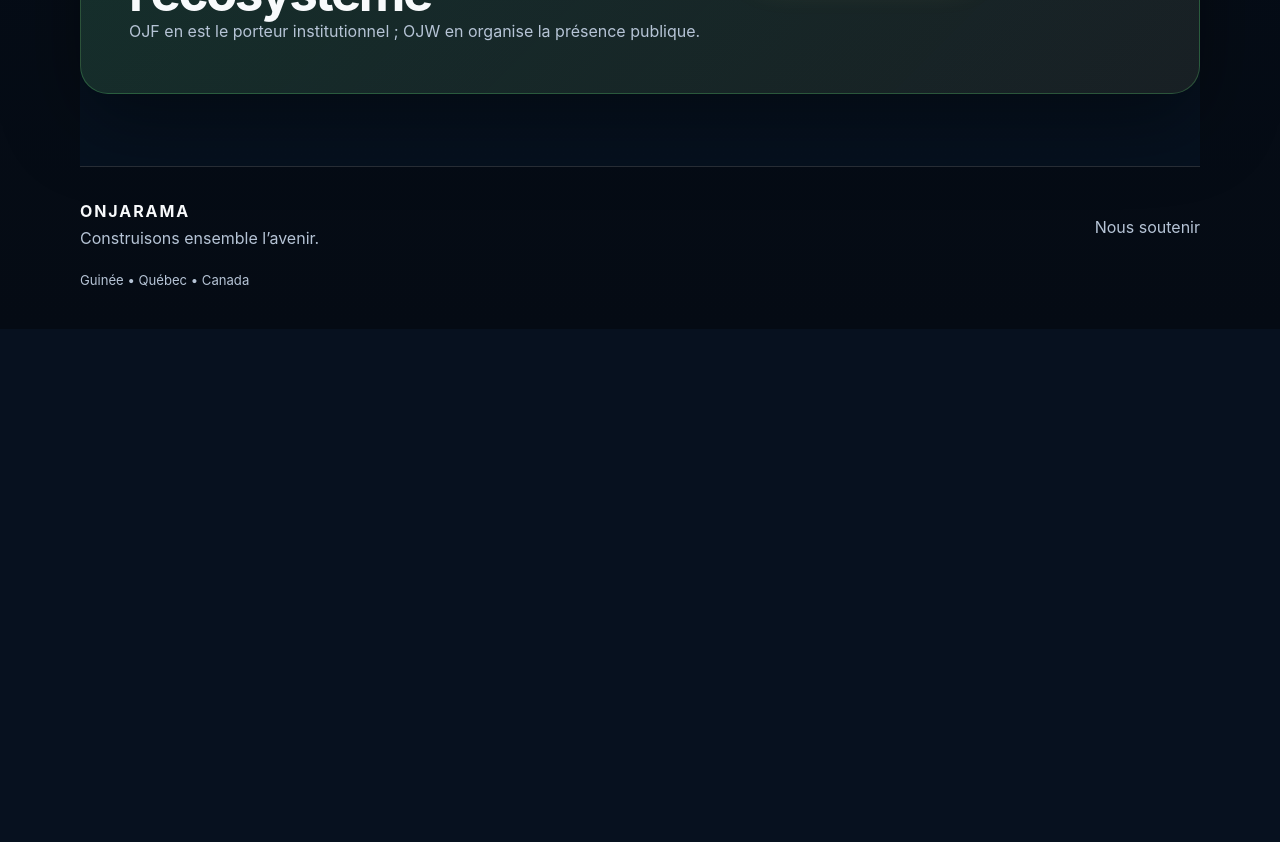
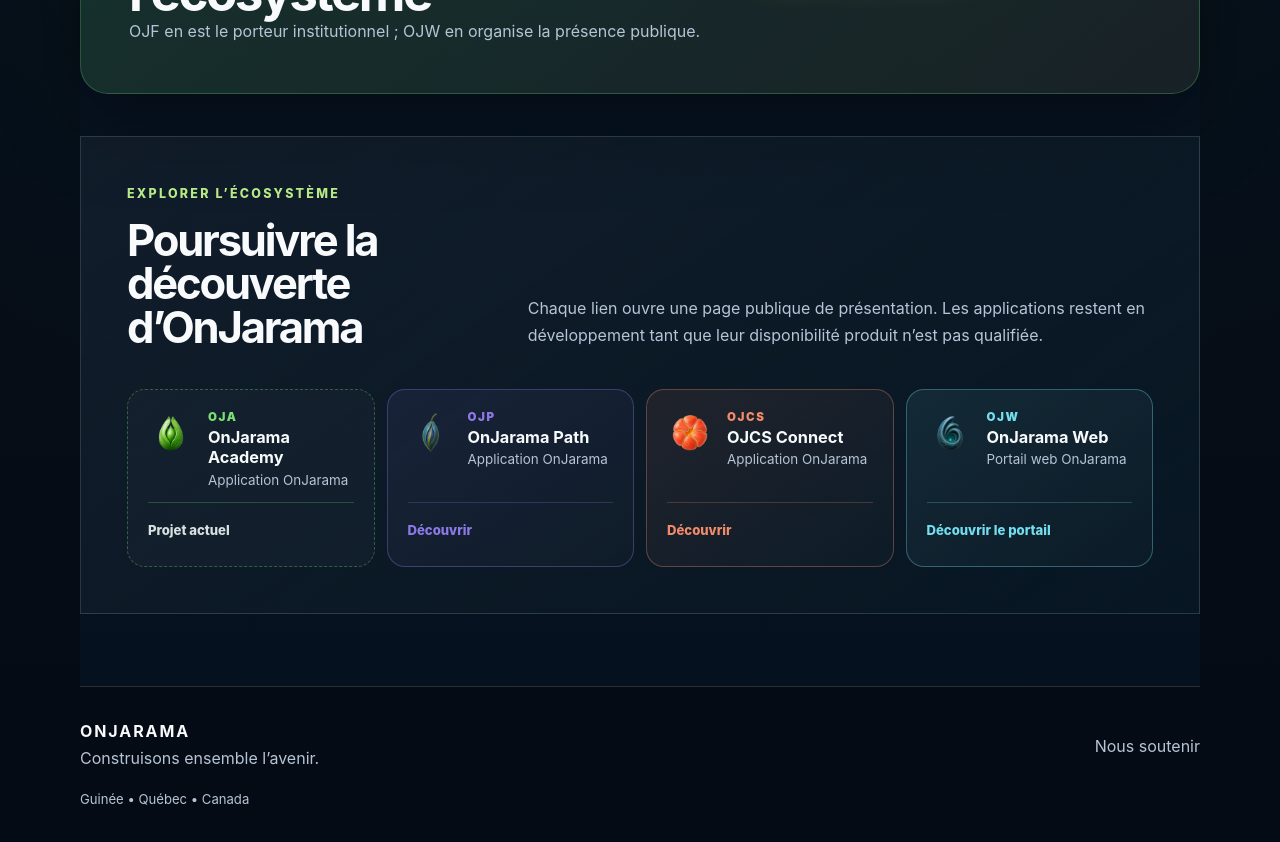
Before and after one commit to salomondiallo/OnJarama-Web, a React (Vite) app: page /oja in a window 1280 px wide. Shown: the part 4720-5562 px from the top of the page. Before the commit the page ends 5049 px from the top, so only its background shows below. Built offline with nearby package versions, Linux system fonts and the light colour scheme.

Commit message:
feat(web): add shared public project explorer

```diff
--- a/package.json
+++ b/package.json
@@ -16,6 +16,7 @@
     "test:ojw:public-pages-05-a2-c": "node scripts/architecture/ojw-public-pages-05-a2-c-ojp-showcase.test.mjs",
     "test:ojw:public-pages-05-a2-d": "node scripts/architecture/ojw-public-pages-05-a2-d-ojcs-showcase.test.mjs",
     "test:ojw:public-pages-05-a2-e": "node scripts/architecture/ojw-public-pages-05-a2-e-cross-showcase-qualification.test.mjs",
+    "test:ojw:public-pages-05-a3-a": "node scripts/architecture/ojw-public-pages-05-a3-a-cross-navigation.test.mjs",
     "test:ojw:ecosystem-02-e3": "node scripts/architecture/ojw-ecosystem-02-e3-ojcs-public-page.test.mjs",
     "test:ojw:ecosystem-02-d3": "node scripts/architecture/ojw-ecosystem-02-d3-ojp-public-page.test.mjs",
     "test:ojw:ecosystem-02-c3": "node scripts/architecture/ojw-ecosystem-02-c3-oja-public-page.test.mjs",
--- /dev/null
+++ b/src/components/PublicProjectExplorer.tsx
@@ -0,0 +1,56 @@
+import { Link } from "react-router-dom";
+import { publicPageEntities } from "../data/ecosystem";
+
+type PublicProjectExplorerProps = {
+  currentProject: "OJA" | "OJP" | "OJCS";
+};
+
+const publicNatureLabel = {
+  APPLICATION: "Application OnJarama",
+  WEB_PORTAL: "Portail web OnJarama",
+} as const;
+
+const publicProjects = publicPageEntities.filter(
+  (entity) => entity.entityType === "APPLICATION" || entity.entityType === "WEB_PORTAL",
+);
+
+export function PublicProjectExplorer({ currentProject }: PublicProjectExplorerProps) {
+  return (
+    <section className="public-project-explorer" aria-labelledby="public-project-explorer-title">
+      <div className="public-project-explorer__heading">
+        <p className="section-kicker">Explorer l’écosystème</p>
+        <h2 id="public-project-explorer-title">Poursuivre la découverte d’OnJarama</h2>
+        <p>Chaque lien ouvre une page publique de présentation. Les applications restent en développement tant que leur disponibilité produit n’est pas qualifiée.</p>
+      </div>
+
+      <div className="public-project-explorer__grid">
+        {publicProjects.map((project) => {
+          const isCurrent = project.acronym === currentProject;
+          const content = (
+            <>
+              <img src={project.emblem} alt="" aria-hidden="true" />
+              <span className="public-project-explorer__identity">
+                <span className="public-project-explorer__acronym">{project.acronym}</span>
+                <strong>{project.name}</strong>
+                <span>{publicNatureLabel[project.entityType]}</span>
+              </span>
+              <span className="public-project-explorer__action">
+                {isCurrent ? "Projet actuel" : project.entityType === "WEB_PORTAL" ? "Découvrir le portail" : "Découvrir"}
+              </span>
+            </>
+          );
+
+          return isCurrent ? (
+            <article className="public-project-explorer__item is-current" data-accent={project.acronym.toLowerCase()} aria-current="page" key={project.id}>
+              {content}
+            </article>
+          ) : (
+            <Link className="public-project-explorer__item" data-accent={project.acronym.toLowerCase()} to={project.publicPagePath} key={project.id}>
+              {content}
+            </Link>
+          );
+        })}
+      </div>
+    </section>
+  );
+}
--- a/src/pages/OJAPage.tsx
+++ b/src/pages/OJAPage.tsx
@@ -1,4 +1,5 @@
 import { ProjectHero } from "../components/ProjectHero";
+import { PublicProjectExplorer } from "../components/PublicProjectExplorer";
 import { ProjectStatus } from "../components/ProjectStatus";
 import { ojaProject } from "../data/projects";
 import { usePageMetadata } from "../hooks/usePageMetadata";
@@ -87,6 +88,8 @@
             <a className="button button-secondary" href={ojaProject.secondaryAction.href}>{ojaProject.secondaryAction.label}</a>
           </div>
         </section>
+
+        <PublicProjectExplorer currentProject="OJA" />
       </div>
     </PublicProjectLayout>
   );
--- a/src/pages/OJCSPage.tsx
+++ b/src/pages/OJCSPage.tsx
@@ -1,4 +1,5 @@
 import { ProjectHero } from "../components/ProjectHero";
+import { PublicProjectExplorer } from "../components/PublicProjectExplorer";
 import { ojcsProject } from "../data/projects";
 import { usePageMetadata } from "../hooks/usePageMetadata";
 import { PublicProjectLayout } from "../layouts/PublicProjectLayout";
@@ -15,5 +16,6 @@
     <section className="ojcs-territory" aria-labelledby="ojcs-geography"><div><p className="section-kicker">Guinée et diaspora</p><h2 id="ojcs-geography">La Guinée comme ancrage, la diaspora comme lien</h2><p>{ojcsProject.geography}</p></div><div className="ojcs-trust"><p className="section-kicker">Confiance</p><h3>Qualifier avant d’affirmer</h3><p>{ojcsProject.trustPrinciple}</p></div></section>
     <section className="project-section ojcs-section ojcs-trajectory" aria-labelledby="ojcs-roadmap"><div><p className="section-kicker">Trajectoire OJCS</p><h2 id="ojcs-roadmap">Étendre les connexions avec maîtrise</h2><p>{ojcsProject.vision}</p></div><ol>{ojcsProject.roadmap.map((x,i)=><li key={x.label}><span aria-hidden="true">0{i+1}</span><h3>{x.label}</h3><p>{x.description}</p></li>)}</ol></section>
     <section className="project-final-cta ojcs-final-cta" aria-labelledby="ojcs-cta"><div><p className="section-kicker">Dans OnJarama</p><h2 id="ojcs-cta">Une application en construction, reliée à un écosystème public</h2><p>OJW présente le projet ; OJF en porte le cadre institutionnel. OJCS reste une application en développement, sans service public ouvert.</p></div><div className="project-final-cta__actions"><a className="button button-primary" href={ojcsProject.primaryAction.href}>{ojcsProject.primaryAction.label}</a><a className="button button-secondary" href={ojcsProject.secondaryAction.href}>{ojcsProject.secondaryAction.label}</a></div></section>
+    <PublicProjectExplorer currentProject="OJCS" />
   </div></PublicProjectLayout>;
 }
--- a/src/pages/OJPPage.tsx
+++ b/src/pages/OJPPage.tsx
@@ -1,4 +1,5 @@
 import { ProjectHero } from "../components/ProjectHero";
+import { PublicProjectExplorer } from "../components/PublicProjectExplorer";
 import { ProjectStatus } from "../components/ProjectStatus";
 import { ojpProject } from "../data/projects";
 import { usePageMetadata } from "../hooks/usePageMetadata";
@@ -76,6 +77,8 @@
             <a className="button button-secondary" href={ojpProject.secondaryAction.href}>{ojpProject.secondaryAction.label}</a>
           </div>
         </section>
+
+        <PublicProjectExplorer currentProject="OJP" />
       </div>
     </PublicProjectLayout>
   );
--- a/src/styles/project-pages.css
+++ b/src/styles/project-pages.css
@@ -469,3 +469,62 @@
 @media(max-width:900px){.ojw-destinations__grid{grid-template-columns:1fr 1fr}.ojw-destinations__grid a:last-child{grid-column:1/-1}.ojw-foundation{grid-template-columns:1fr}}
 @media(max-width:620px){.ojw-presence__facts,.ojw-map__grid,.ojw-destinations__grid{grid-template-columns:1fr}.ojw-destinations__grid a,.ojw-destinations__grid a:last-child{grid-column:auto;min-height:0}.ojw-foundation{border-left-width:3px}}
 @media(prefers-reduced-motion:reduce){.ojw-destinations__grid a:hover,.ojw-destinations__grid a:focus-visible{transform:none}}
+
+.public-project-explorer {
+  margin-top: clamp(24px, 4vw, 42px);
+  border: 1px solid rgba(214, 224, 225, .16);
+  border-radius: var(--oj-radius-lg);
+  padding: clamp(28px, 4vw, 46px);
+  background: linear-gradient(145deg, rgba(255, 255, 255, .045), rgba(7, 23, 35, .9));
+}
+.public-project-explorer__heading { display: grid; grid-template-columns: minmax(230px, .7fr) minmax(0, 1.3fr); column-gap: clamp(28px, 5vw, 72px); align-items: end; }
+.public-project-explorer__heading .section-kicker { grid-column: 1 / -1; }
+.public-project-explorer__heading h2 { max-width: 13ch; margin-bottom: 0; font-size: clamp(1.9rem, 3.4vw, 3rem); }
+.public-project-explorer__heading > p:last-child { max-width: 62ch; margin: 0; color: var(--oj-muted); line-height: 1.7; }
+.public-project-explorer__grid { display: grid; grid-template-columns: repeat(4, minmax(0, 1fr)); gap: 12px; margin-top: clamp(26px, 4vw, 40px); }
+.public-project-explorer__item {
+  --explorer-accent: #73deef;
+  display: grid;
+  grid-template-columns: 46px minmax(0, 1fr);
+  grid-template-rows: 1fr auto;
+  gap: 12px 14px;
+  min-width: 0;
+  min-height: 170px;
+  border: 1px solid color-mix(in srgb, var(--explorer-accent) 34%, transparent);
+  border-radius: var(--oj-radius-md);
+  padding: 20px;
+  color: inherit;
+  background: linear-gradient(145deg, color-mix(in srgb, var(--explorer-accent) 9%, transparent), rgba(255, 255, 255, .018));
+  text-decoration: none;
+  transition: border-color .2s ease, background-color .2s ease, transform .2s ease;
+}
+.public-project-explorer__item[data-accent="oja"] { --explorer-accent: #79df73; }
+.public-project-explorer__item[data-accent="ojp"] { --explorer-accent: #8d7ae8; }
+.public-project-explorer__item[data-accent="ojcs"] { --explorer-accent: #f18b6b; }
+.public-project-explorer__item[data-accent="ojw"] { --explorer-accent: #73deef; }
+.public-project-explorer__item img { width: 46px; height: 46px; object-fit: contain; }
+.public-project-explorer__identity { display: grid; align-content: start; gap: 3px; min-width: 0; }
+.public-project-explorer__acronym { color: var(--explorer-accent); font-size: .72rem; font-weight: 900; letter-spacing: .14em; }
+.public-project-explorer__identity strong { color: #f7fafb; font-size: 1.02rem; line-height: 1.25; }
+.public-project-explorer__identity > span:last-child { color: var(--oj-muted); font-size: .84rem; line-height: 1.4; }
+.public-project-explorer__action { grid-column: 1 / -1; align-self: end; min-height: 44px; display: flex; align-items: center; border-top: 1px solid color-mix(in srgb, var(--explorer-accent) 24%, transparent); padding-top: 12px; color: var(--explorer-accent); font-size: .82rem; font-weight: 850; }
+.public-project-explorer__item.is-current { border-style: dashed; background: rgba(255, 255, 255, .025); }
+.public-project-explorer__item.is-current .public-project-explorer__action { color: #d8e0e2; }
+.public-project-explorer__item:not(.is-current):hover,
+.public-project-explorer__item:not(.is-current):focus-visible { border-color: var(--explorer-accent); outline: 3px solid color-mix(in srgb, var(--explorer-accent) 30%, transparent); outline-offset: 3px; transform: translateY(-2px); }
+
+@media (max-width: 1000px) {
+  .public-project-explorer__grid { grid-template-columns: repeat(2, minmax(0, 1fr)); }
+}
+@media (max-width: 620px) {
+  .public-project-explorer__heading { grid-template-columns: 1fr; }
+  .public-project-explorer__heading .section-kicker { grid-column: auto; }
+  .public-project-explorer__heading > p:last-child { margin-top: 16px; }
+  .public-project-explorer__grid { grid-template-columns: 1fr; }
+  .public-project-explorer__item { min-height: 0; }
+}
+@media (prefers-reduced-motion: reduce) {
+  .public-project-explorer__item { transition: none; }
+  .public-project-explorer__item:not(.is-current):hover,
+  .public-project-explorer__item:not(.is-current):focus-visible { transform: none; }
+}
```
Also changed, not shown: 1 other file (tests, documents, lock files or other folders).
